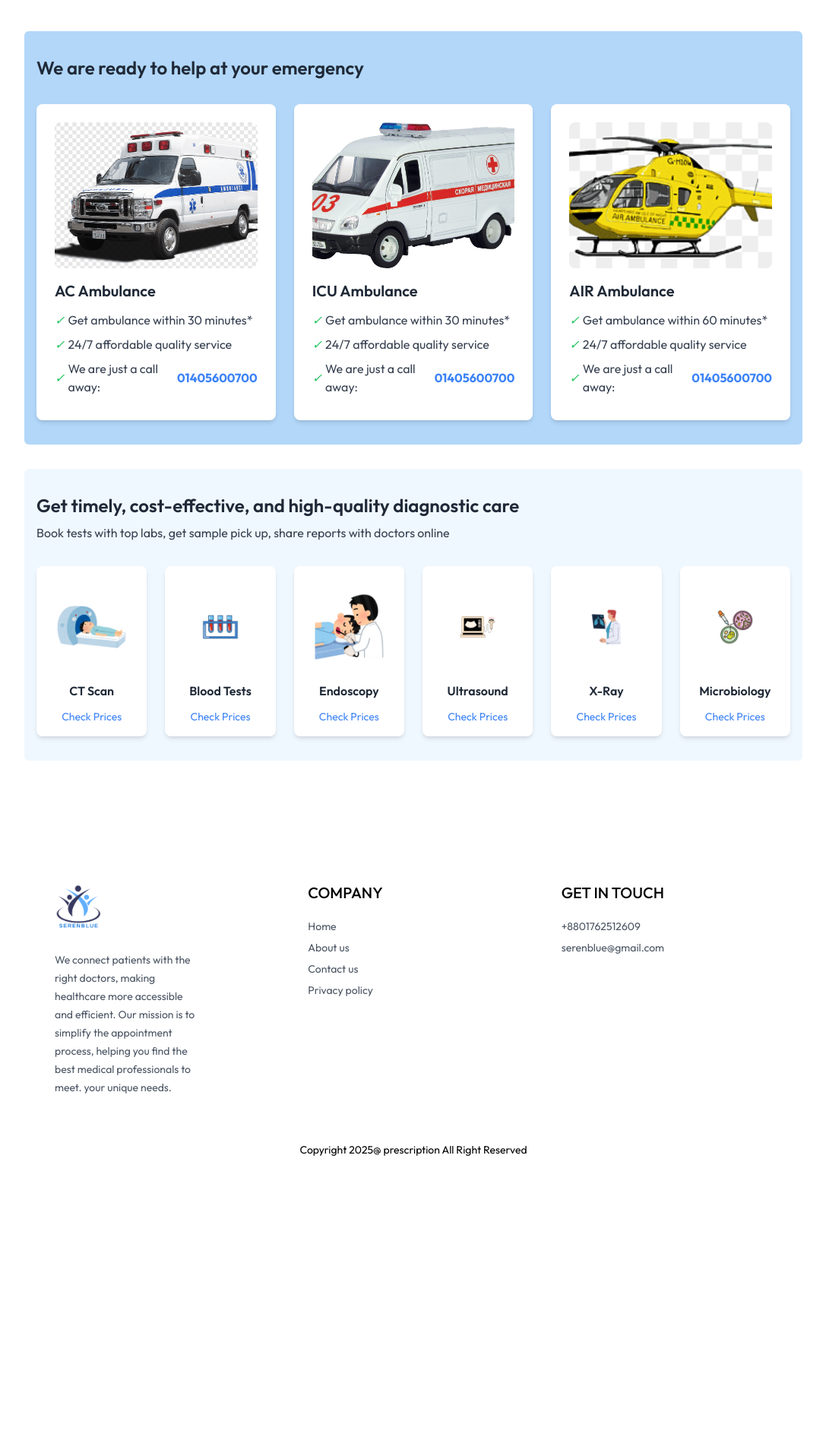
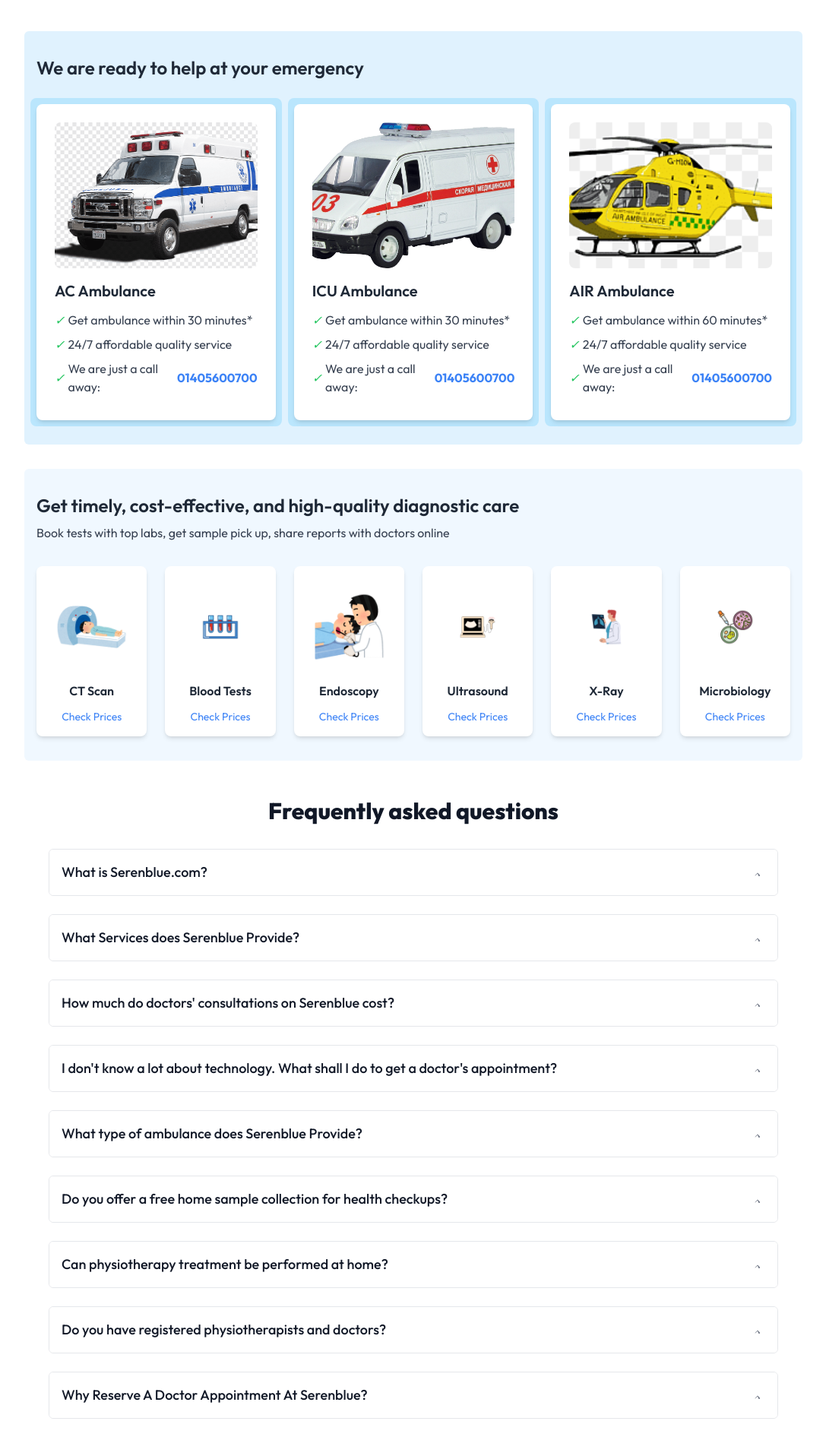
Before and after one commit to Buzcode/seren-blue, a React (Vite) app in the folder frontend/: page / in a window 1280 px wide. Shown: the part 1920-3811 px from the top of the page at 76% size, without its empty margins (96-1183 px from the left). Before the commit the page ends 3463 px from the top, so only its background shows below. Built offline with nearby package versions, Linux system fonts and the light colour scheme.

Commit message:
faq done, changed the footer section a bit
Co-Authored-By: Buzcode <152021325+Buzcode@users.noreply.github.com>
Co-Authored-By: SumonaJk <195318451+SumonaJk@users.noreply.github.com>

```diff
--- a/frontend/src/components/Footer.jsx
+++ b/frontend/src/components/Footer.jsx
@@ -1,15 +1,13 @@
 import React from "react";
 import { assets } from "../assets/assets";
-
-
 
 const Footer = () => {
     return (
         <div className="md:mx-10">
-      <div className="flex flex-col sm:flex-row gap-14 my-10 mt-40 text-sm">
+            <div className="flex flex-col sm:flex-row **gap-20** my-10 mt-40 text-sm sm:items-start"> {/* Increased gap to gap-20 */}
                 {/*-----left section---- */}
                 <div className="flex-1 flex flex-col justify-start">
-          <img className="mb-6 w-16" src={assets.logo} alt=" " />
+                    <img className="mb-6 w-14" src={assets.logo} alt=" " />
                     <p className="w-full md:w-2/3 text-gray-600 leading-6">
                         We connect patients with the right doctors, making healthcare more
                         accessible and efficient. Our mission is to simplify the appointment
@@ -19,7 +17,7 @@ const Footer = () => {
                 </div>
 
                 {/*-----center section---- */}
-        <div className="flex-1">
+                <div className="flex-1 pt-8">
                     <p className="text-xl font-medium mb-5">COMPANY</p>
                     <ul className="flex flex-col gap-2 text-gray-600">
                         <li>Home</li>
@@ -30,7 +28,7 @@ const Footer = () => {
                 </div>
 
                 {/*-----right section---- */}
-        <div className="flex-1">
+                <div className="flex-1 pt-8">
                     <p className="text-xl font-medium mb-5">GET IN TOUCH</p>
                     <ul className="flex flex-col gap-2 text-gray-600">
                         <li>+8801762512609</li>
--- a/frontend/src/pages/Ambulance.jsx
+++ b/frontend/src/pages/Ambulance.jsx
@@ -4,14 +4,16 @@ import { Link } from 'react-router-dom';
 
 const Ambulance = () => {
     return (
-        <div className="bg-[#b2d7f9] py-8 px-4 font-sans rounded-md">
+        <div className="bg-sky-100 py-8 px-4 font-sans rounded-md"> {/* Changed background color to sky-100 (lighter sky blue) */}
             <div className="mb-8">
                 <h2 className="text-2xl text-gray-800 font-semibold">We are ready to help at your emergency</h2>
             </div>
 
             <div className="grid grid-cols-1 md:grid-cols-3 gap-6">
 
-                <div className="bg-white rounded-lg p-6 shadow-md hover:shadow-lg transform hover:-translate-y-2 transition-transform duration-200">
+                <div className="relative"> {/* Added relative positioning for background section */}
+                    <div className="absolute inset-0 bg-sky-200 rounded-lg -m-2"></div> {/* Background section behind card */}
+                    <div className="bg-white rounded-lg p-6 shadow-md hover:shadow-lg transform hover:-translate-y-2 transition-transform duration-200 relative"> {/* Kept card white and added relative positioning */}
                         <img src={assets.ac_ambulance} alt="AC Ambulance" className="w-full h-48 object-cover rounded-lg mb-4" />
                         <h3 className="text-xl text-gray-800 font-semibold mb-3">AC Ambulance</h3>
                         <ul className="list-none p-0 m-0">
@@ -20,10 +22,12 @@ const Ambulance = () => {
                             <li className="mb-2 flex items-center text-gray-700"><i className="mr-1 text-green-500">✓</i> We are just a call away: <span className="font-bold text-blue-500">01405600700</span></li>
                         </ul>
                     </div>
+                </div>
 
                 {/*  CRITICAL: RE-VERIFY THIS LINK SECTION */}
-                <Link to="/icu-ambulance">
-                    <div className="bg-white rounded-lg p-6 shadow-md hover:shadow-lg transform hover:-translate-y-2 transition-transform duration-200 cursor-pointer">
+                <Link to="/icu-ambulance" className="relative"> {/* Added relative positioning for background section */}
+                    <div className="absolute inset-0 bg-sky-200 rounded-lg -m-2"></div> {/* Background section behind card */}
+                    <div className="bg-white rounded-lg p-6 shadow-md hover:shadow-lg transform hover:-translate-y-2 transition-transform duration-200 cursor-pointer relative"> {/* Kept card white and added relative positioning */}
                         <img src={assets.icu_ambulance} alt="ICU Ambulance" className="w-full h-48 object-cover rounded-lg mb-4" />
                         <h3 className="text-xl text-gray-800 font-semibold mb-3">ICU Ambulance</h3>
                         <ul className="list-none p-0 m-0">
@@ -34,7 +38,9 @@ const Ambulance = () => {
                     </div>
                 </Link>
 
-                <div className="bg-white rounded-lg p-6 shadow-md hover:shadow-lg transform hover:-translate-y-2 transition-transform duration-200">
+                <div className="relative"> {/* Added relative positioning for background section */}
+                    <div className="absolute inset-0 bg-sky-200 rounded-lg -m-2"></div> {/* Background section behind card */}
+                    <div className="bg-white rounded-lg p-6 shadow-md hover:shadow-lg transform hover:-translate-y-2 transition-transform duration-200 relative"> {/* Kept card white and added relative positioning */}
                         <img src={assets.air_ambulance} alt="AIR Ambulance" className="w-full h-48 object-cover rounded-lg mb-4" />
                         <h3 className="text-xl text-gray-800 font-semibold mb-3">AIR Ambulance</h3>
                         <ul className="list-none p-0 m-0">
@@ -45,6 +51,7 @@ const Ambulance = () => {
                     </div>
                 </div>
             </div>
+        </div>
     );
 };
 
--- /dev/null
+++ b/frontend/src/pages/FAQ.jsx
@@ -0,0 +1,99 @@
+import React, { useState } from 'react';
+
+const FAQSection = () => {
+    const [expandedQuestionIndex, setExpandedQuestionIndex] = useState(null);
+
+    const faqData = [
+        {
+            question: "What is Serenblue.com?",
+            answer: "Serenblue.com is your online healthcare platform in Bangladesh, connecting you with qualified doctors, ambulance services, and health checkup facilities. We aim to make healthcare accessible and convenient for everyone."
+        },
+        {
+            question: "What Services does Serenblue Provide?",
+            answer: "Serenblue offers a range of healthcare services including online doctor appointments, ambulance booking (AC, ICU, and Air Ambulance), and booking for various health checkups and diagnostic tests like X-rays, ultrasounds, blood tests, and more."
+        },
+        {
+            question: "How much do doctors' consultations on Serenblue cost?",
+            answer: "The cost of doctor consultations varies depending on the doctor's specialization and experience. You can view the consultation fees on each doctor's profile before booking an appointment."
+        },
+        {
+            question: "I don't know a lot about technology. What shall I do to get a doctor's appointment?",
+            answer: "Don't worry! Our platform is designed to be user-friendly. You can easily browse doctors, select a time slot, and book an appointment in just a few clicks. If you need assistance, our customer support team is always ready to help you via phone or email."
+        },
+        {
+            question: "What type of ambulance does Serenblue Provide?",
+            answer: "Serenblue offers three types of ambulance services to cater to different needs: AC Ambulance for general patient transport, ICU Ambulance for critical patients requiring intensive care during transport, and Air Ambulance for emergency situations needing rapid transportation over long distances."
+        },
+        {
+            question: "Do you offer a free home sample collection for health checkups?",
+            answer: "Yes, for many of our health checkup packages and diagnostic tests, we offer free home sample collection within Dhaka city. Please check the details of your chosen package or test to see if home sample collection is available and applicable to your location."
+        },
+        {
+            question: "Can physiotherapy treatment be performed at home?",
+            answer: "Yes, we have partnered with qualified physiotherapists who offer home-based physiotherapy sessions. You can book a physiotherapy consultation and arrange for sessions to be conducted in the comfort of your home."
+        },
+        {
+            question: "Do you have registered physiotherapists and doctors?",
+            answer: "Absolutely. All doctors, specialists, and physiotherapists listed on Serenblue are fully registered and qualified professionals with valid licenses and credentials. We prioritize your safety and ensure you receive care from verified healthcare providers."
+        },
+        {
+            question: "Why Reserve A Doctor Appointment At Serenblue?",
+            answer: "Serenblue provides a seamless and reliable platform to book doctor appointments. You can choose from a wide range of specialists, view their availability, read patient reviews, and book appointments at your convenience. We also offer appointment reminders and easy rescheduling options."
+        },
+        {
+            question: "What are the benefits of booking Doctor Appointment at Serenblue?",
+            answer: "Booking doctor appointments at Serenblue offers numerous benefits: convenience of online booking, access to a wide network of doctors, transparent pricing, appointment reminders, secure platform, and reliable customer support. We simplify your healthcare journey."
+        }
+    ];
+
+    const toggleQuestion = (index) => {
+        if (expandedQuestionIndex === index) {
+            setExpandedQuestionIndex(null);
+        } else {
+            setExpandedQuestionIndex(index);
+        }
+    };
+
+    return (
+        <div className="bg-white py-12 px-4 sm:px-6 lg:px-8">
+            <div className="max-w-7xl mx-auto">
+                <h2 className="text-3xl font-extrabold text-gray-900 text-center mb-8">Frequently asked questions</h2>
+                <div className="mt-6">
+                    <dl className="space-y-6">
+                        {faqData.map((item, index) => (
+                            <div key={index} className="border border-gray-200 rounded-md overflow-hidden">
+                                <dt className="text-lg">
+                                    <button
+                                        className="bg-white w-full text-left p-4 hover:bg-sky-50 focus:outline-none focus:ring-2 focus:ring-sky-500 focus:ring-opacity-50 flex items-center justify-between"
+                                        onClick={() => toggleQuestion(index)}
+                                        aria-expanded={expandedQuestionIndex === index}
+                                    >
+                                        <span className="font-medium text-gray-900">{item.question}</span>
+                                        <span className="ml-6 flex items-center">
+                                            {expandedQuestionIndex === index ? (
+                                                <svg className="h-5 w-5 text-gray-500" viewBox="0 0 20 20" fill="currentColor">
+                                                    <path fillRule="evenodd" d="M5.293 7.293a1 1 0 011.414 0L10 10.586l3.293-3.293a1 1 0 111.414 1.414l-4 4a1 1 0 01-1.414 0l-4-4a1 1 0 010-1.414z" clipRule="evenodd" />
+                                                </svg>
+                                            ) : (
+                                                <svg className="h-5 w-5 text-gray-500" viewBox="0 0 20 20" fill="currentColor">
+                                                    <path fillRule="evenodd" d="M7.293 14.707a1 1 0 010-1.414L10 10.586l2.707 2.707a1 1 0 01-1.414 1.414L10 11.414l-2.707 2.707a1 1 0 01-1.414 0z" clipRule="evenodd" />
+                                                </svg>
+                                            )}
+                                        </span>
+                                    </button>
+                                </dt>
+                                {expandedQuestionIndex === index && (
+                                    <dd className="mt-0 p-4 bg-gray-50">
+                                        <p className="text-base text-gray-700">{item.answer}</p>
+                                    </dd>
+                                )}
+                            </div>
+                        ))}
+                    </dl>
+                </div>
+            </div>
+        </div>
+    );
+};
+
+export default FAQSection;
--- a/frontend/src/pages/Home.jsx
+++ b/frontend/src/pages/Home.jsx
@@ -5,6 +5,7 @@
  import TopDoctors from '../components/TopDoctors';
  import Ambulance from './Ambulance';
  import DiagnosticCare from '../components/DiagnosticCare';
+ import FAQ from '../pages/FAQ';
 
 
  const Home = () => {
@@ -19,7 +20,9 @@
              <div className="mt-8"> {/** Added the mt-8 class here */}
                <DiagnosticCare />
              </div>
+             <FAQ/>
         </div>
+
      );
  };
 
```
Lines whose indentation alone changed are shown as unchanged.
